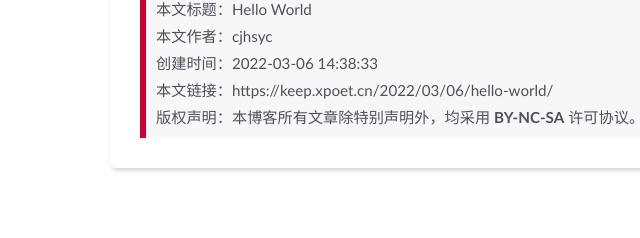
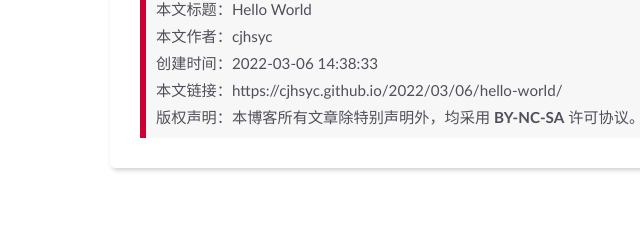
Before and after one commit to cjhsyc/cjhsyc.github.io, a plain HTML site: page 2022/03/06/hello-world/index.html in a window 1280 px wide. Shown: the part 1180-1418 px from the top of the page, 70-710 px from the left. Drawn offline with Linux system fonts and the light colour scheme; a script that the page names is missing.

Commit message:
Site updated: 2022-03-06 19:10:34

```diff
--- a/2022/03/06/hello-world/index.html
+++ b/2022/03/06/hello-world/index.html
@@ -188,7 +188,7 @@
         <li>本文作者：cjhsyc</li>
         <li>创建时间：2022-03-06 14:38:33</li>
         <li>
-            本文链接：https://keep.xpoet.cn/2022/03/06/hello-world/
+            本文链接：https://cjhsyc.github.io/2022/03/06/hello-world/
         </li>
         <li>
             版权声明：本博客所有文章除特别声明外，均采用 <a class="license" target="_blank" rel="noopener" href="https://creativecommons.org/licenses/by-nc-sa/4.0/deed.zh">BY-NC-SA</a> 许可协议。转载请注明出处！
```
